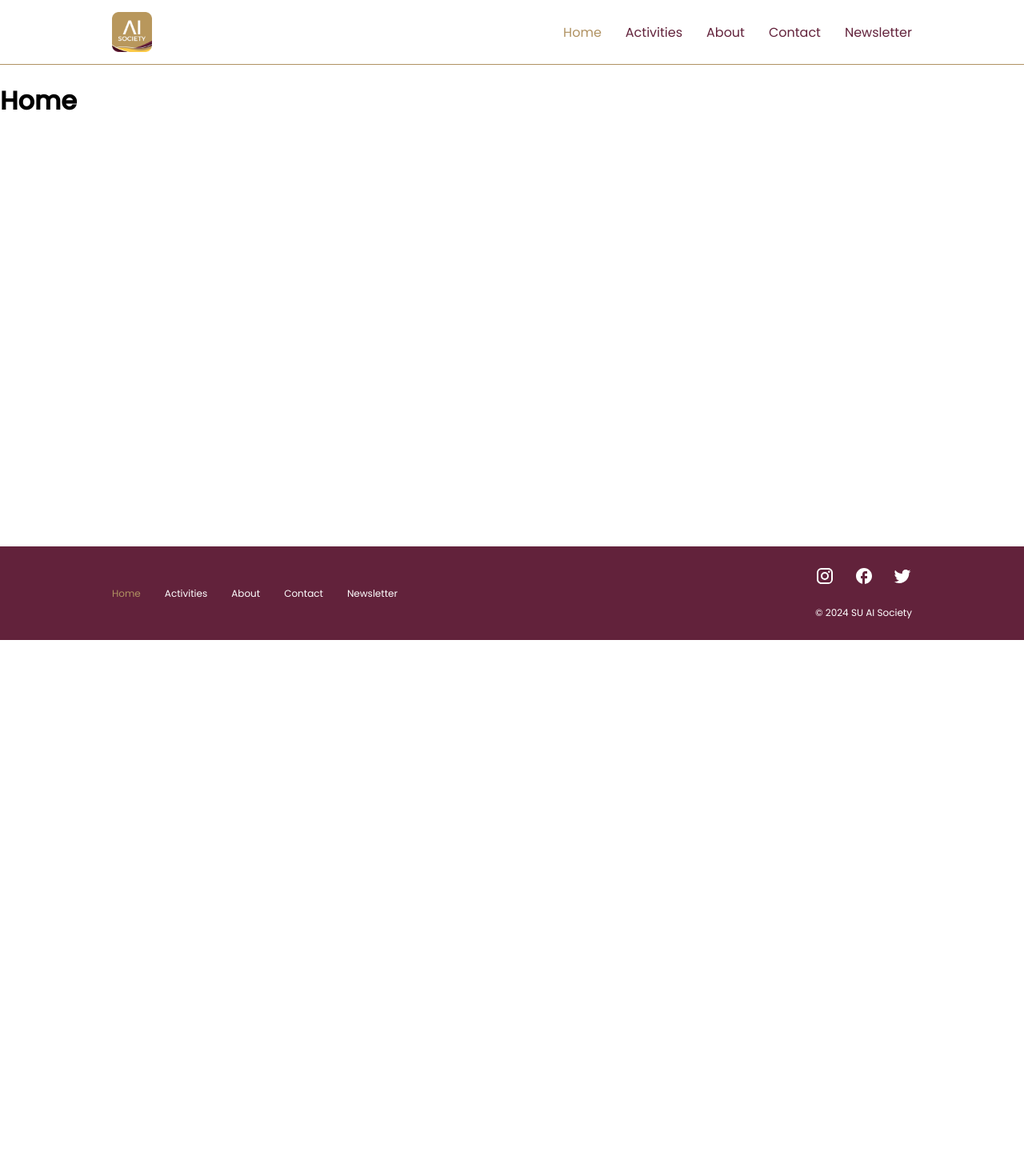
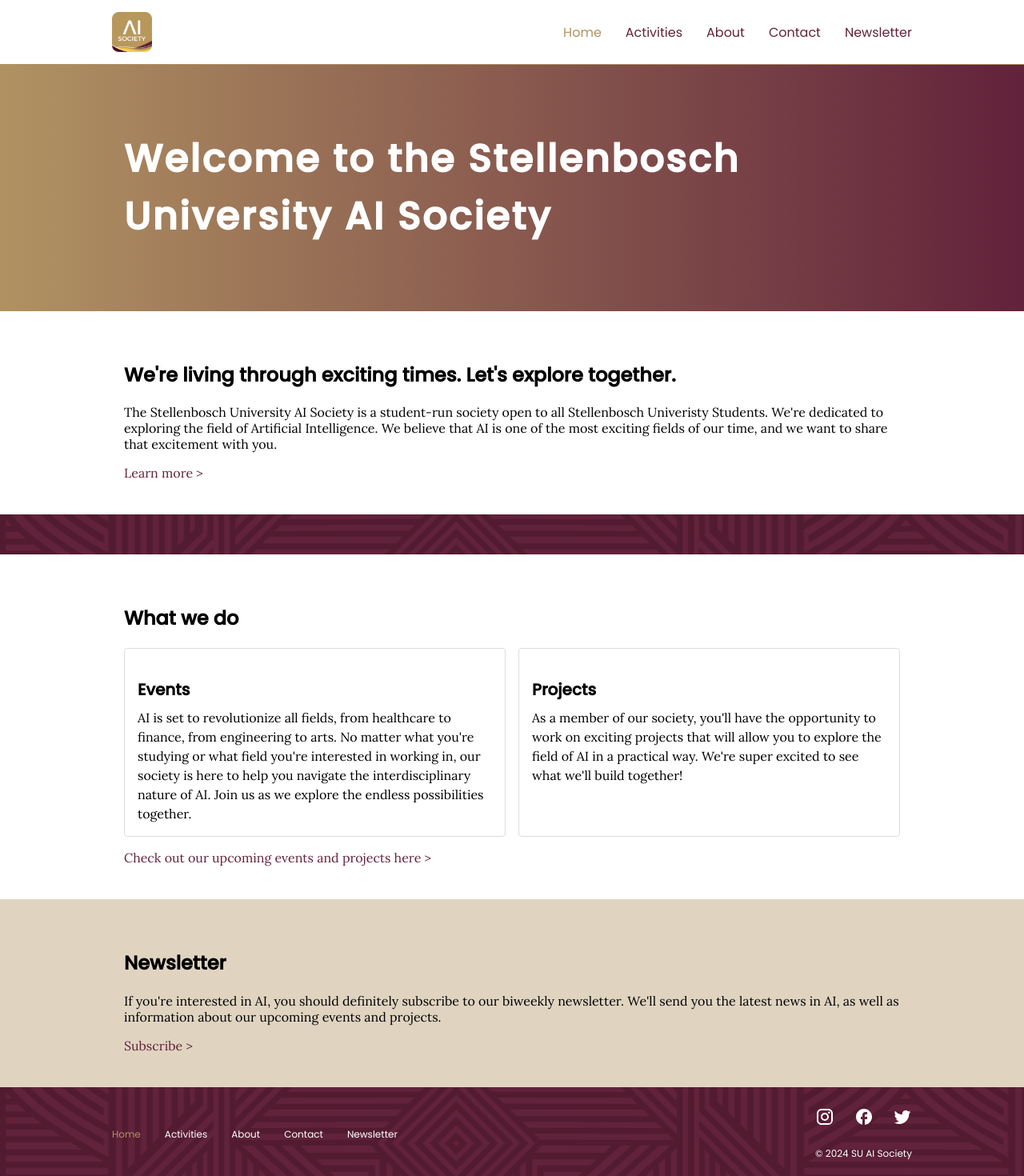
Before and after one commit to NurSalaam/su_ai, a React (Create React App) app: page / in a window 1280 px wide. Shown: the top 1470 px of the page at 80% size. Before the commit the page ends 800 px from the top, so only its background shows below. Built offline with nearby package versions, Linux system fonts and the light colour scheme.

Commit message:
Complete home page

```diff
--- /dev/null
+++ b/src/components/content.tsx
@@ -0,0 +1,22 @@
+import React, { FC } from "react";
+
+interface ContentProps {
+  children: React.ReactNode;
+  style?: React.CSSProperties;
+}
+const Content: FC<ContentProps> = ({ children, style }) => {
+  return (
+    <div
+      style={{
+        maxWidth: "1000px",
+        margin: "0 auto",
+        padding: "10px 15px",
+        ...style,
+      }}
+    >
+      {children}
+    </div>
+  );
+};
+
+export default Content;
--- /dev/null
+++ b/src/features/Home/components/home.css
@@ -0,0 +1,83 @@
+/* * {
+  margin: 0;
+  box-sizing: border-box;
+} */
+
+#home {
+  min-height: 100vh;
+}
+
+/* #hero {
+  background: linear-gradient(to right, #b09262 0%, #62223b 100%);
+  padding: 2rem;
+  position: relative;
+} */
+
+#hero {
+  position: relative;
+  padding: 2rem;
+  background: rgba(255, 255, 255, 0.1); /* semi-transparent white background */
+  backdrop-filter: blur(20px); /* larger blur amount */
+  overflow: hidden; /* hides the pseudo-element outside the #hero section */
+}
+
+#hero::before {
+  content: "";
+  position: absolute;
+  top: 0;
+  left: 0;
+  width: 100%;
+  height: 100%;
+  background: linear-gradient(to right, #b09262 0%, #62223b 100%);
+  z-index: -1; /* places the pseudo-element behind the content of the #hero section */
+}
+#hero h1 {
+  color: white;
+  font-size: 3rem;
+  line-height: 1.5;
+  letter-spacing: 0.05em;
+  font-family: Poppins, sans-serif;
+}
+
+h2 {
+  font-family: Poppins, serif;
+}
+
+#description {
+  padding: 2rem 0;
+}
+
+#activities {
+  padding: 2rem 0;
+}
+
+#card-holder {
+  display: flex;
+  gap: 1rem;
+}
+
+/* card */
+.card {
+  flex: 1;
+  border: 1px solid #ddd;
+  border-radius: 4px;
+  padding: 1rem;
+  margin-bottom: 1rem;
+  background-color: #fff;
+}
+
+.card-title {
+  margin-bottom: 0.5rem;
+  font-size: 1.25rem;
+  font-weight: bold;
+}
+
+.card-content {
+  font-size: 1rem;
+  line-height: 1.5;
+}
+
+#newsletter {
+  padding: 2rem 0;
+  background-color: #e0d4c1;
+}
--- /dev/null
+++ b/src/features/Home/components/home.tsx
@@ -0,0 +1,93 @@
+import React, { FC } from "react";
+import "./home.css";
+import Content from "../../../components/content";
+import pattern from "../../../assets/images/pattern.png";
+import { Link } from "react-router-dom";
+import { pages } from "../../../router/routes";
+
+const Home: FC = () => {
+  return (
+    <div id="home">
+      <section id="hero">
+        <Content>
+          <h1 id="hero-text">
+            Welcome to the Stellenbosch University AI Society
+          </h1>
+        </Content>
+      </section>
+      <section id="description">
+        <Content>
+          <h2>We're living through exciting times. Let's explore together.</h2>
+          <p>
+            The Stellenbosch University AI Society is a student-run society open
+            to all Stellenbosch Univeristy Students. We're dedicated to
+            exploring the field of Artificial Intelligence. We believe that AI
+            is one of the most exciting fields of our time, and we want to share
+            that excitement with you.
+          </p>
+          <Link to={pages.about.path}>{"Learn more >"}</Link>
+        </Content>
+      </section>
+      <div
+        style={{
+          height: "50px",
+          width: "100%",
+          backgroundImage: `url(${pattern})`,
+          backgroundRepeat: "repeat",
+        }}
+      ></div>
+      <section id="activities">
+        <Content>
+          <h2>What we do</h2>
+          <div id="card-holder">
+            <Card title="Events">
+              AI is set to revolutionize all fields, from healthcare to finance,
+              from engineering to arts. No matter what you're studying or what
+              field you're interested in working in, our society is here to help
+              you navigate the interdisciplinary nature of AI. Join us as we
+              explore the endless possibilities together.
+              <br></br>
+            </Card>
+            <Card title="Projects">
+              As a member of our society, you'll have the opportunity to work on
+              exciting projects that will allow you to explore the field of AI
+              in a practical way. We're super excited to see what we'll build
+              together!
+              <br></br>
+            </Card>
+          </div>{" "}
+          <Link to={pages.activities.path}>
+            {"Check out our upcoming events and projects here >"}
+          </Link>
+        </Content>
+      </section>
+      <section id="newsletter">
+        <Content>
+          <h2>Newsletter</h2>
+          <p>
+            If you're interested in AI, you should definitely subscribe to our
+            biweekly newsletter. We'll send you the latest news in AI, as well
+            as information about our upcoming events and projects.
+          </p>
+          <Link to={pages.newsletter.path}>{"Subscribe >"}</Link>
+        </Content>
+      </section>
+    </div>
+  );
+};
+
+interface CardProps {
+  title: string;
+  children: React.ReactNode;
+}
+
+const Card: FC<CardProps> = ({ title, children }) => {
+  return (
+    <div className="card">
+      <h3 className="card-title">{title}</h3>
+      <div className="card-content">{children}</div>
+    </div>
+  );
+};
+
+export default Home;
--- a/src/features/Home/index.tsx
+++ b/src/features/Home/index.tsx
@@ -0,0 +1,3 @@
+import Home from "./components/home";
+
+export default Home;
--- a/src/features/Root/components/Footer/footer.css
+++ b/src/features/Root/components/Footer/footer.css
@@ -10,8 +10,6 @@
   background-color: #62223b;
   color: white;
   font-family: Poppins, sans-serif;
-  position: absolute;
-  bottom: 0;
   font-size: 12px;
 }
 #footer-items {
--- a/src/features/Root/components/Footer/footer.tsx
+++ b/src/features/Root/components/Footer/footer.tsx
@@ -7,10 +7,14 @@ import "./footer.css";
 import FacebookOutlinedIcon from "@mui/icons-material/FacebookOutlined";
 import TwitterIcon from "@mui/icons-material/Twitter";
 import InstagramIcon from "@mui/icons-material/Instagram";
+import pattern from "../../../../assets/images/pattern.png";
 
 const Footer: FC = () => {
   return (
-    <footer id="footer">
+    <footer
+      id="footer"
+      style={{ backgroundImage: `url(${pattern})`, backgroundRepeat: "repeat" }}
+    >
       <div id="footer-items">
         <div id="footer-actions">
           <FooterItem label="Home" href={pages.root.path} />
--- a/src/features/Root/components/Navbar/navbar.css
+++ b/src/features/Root/components/Navbar/navbar.css
@@ -6,6 +6,9 @@
   padding: 15px 10px;
   border-bottom: #b09262 1px solid;
   position: sticky;
+  top: 0;
+  z-index: 100;
+  background-color: white;
 }
 
 #nav-items {
--- a/src/index.css
+++ b/src/index.css
@@ -7,6 +7,11 @@ h2,
 h3 {
   font-family: "Noto Serif", serif;
 } */
+
+* {
+  box-sizing: border-box;
+  scroll-behavior: smooth;
+}
 
 body {
   padding: 0;
@@ -19,3 +24,14 @@ h2,
 h3 {
   font-family: "Poppins", serif;
 }
+
+a {
+  transition: color 0.3s ease-in-out;
+  color: #62223b; /* Default color */
+  text-decoration: none;
+}
+
+a:hover {
+  cursor: pointer;
+  color: #b09262; /* Color when hovered */
+}
--- a/src/router/router.tsx
+++ b/src/router/router.tsx
@@ -1,13 +1,14 @@
 import { createBrowserRouter } from "react-router-dom";
 import { pages } from "./routes";
 import Root from "../features/Root";
+import Home from "../features/Home";
 
 export const router = createBrowserRouter([
   {
     path: pages.root.path,
     element: <Root />,
     children: [
-      { index: true, element: <h1>Home</h1> },
+      { index: true, element: <Home /> },
       {
         path: pages.about.path,
         element: <h1>About</h1>,
```
Also changed, not shown: src/assets/images/pattern.png (added), src/assets/images/s.png (added).
